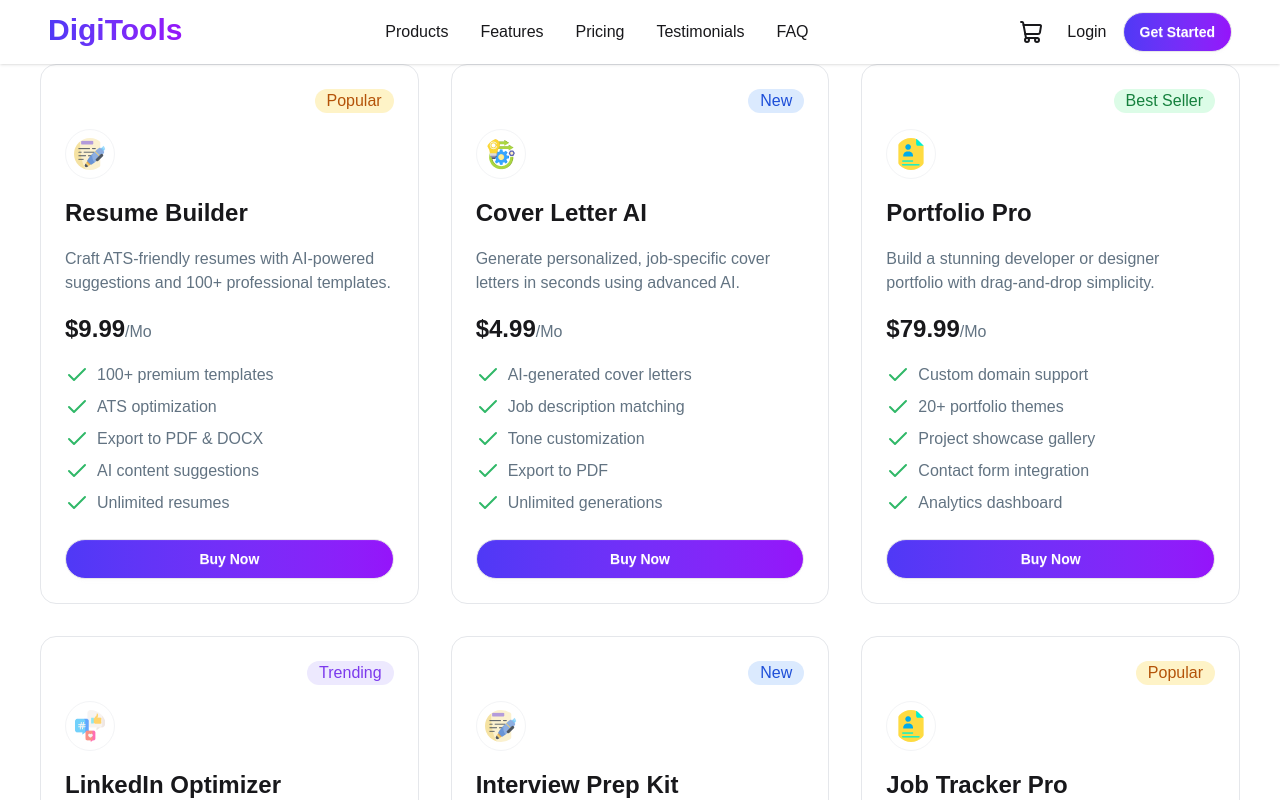
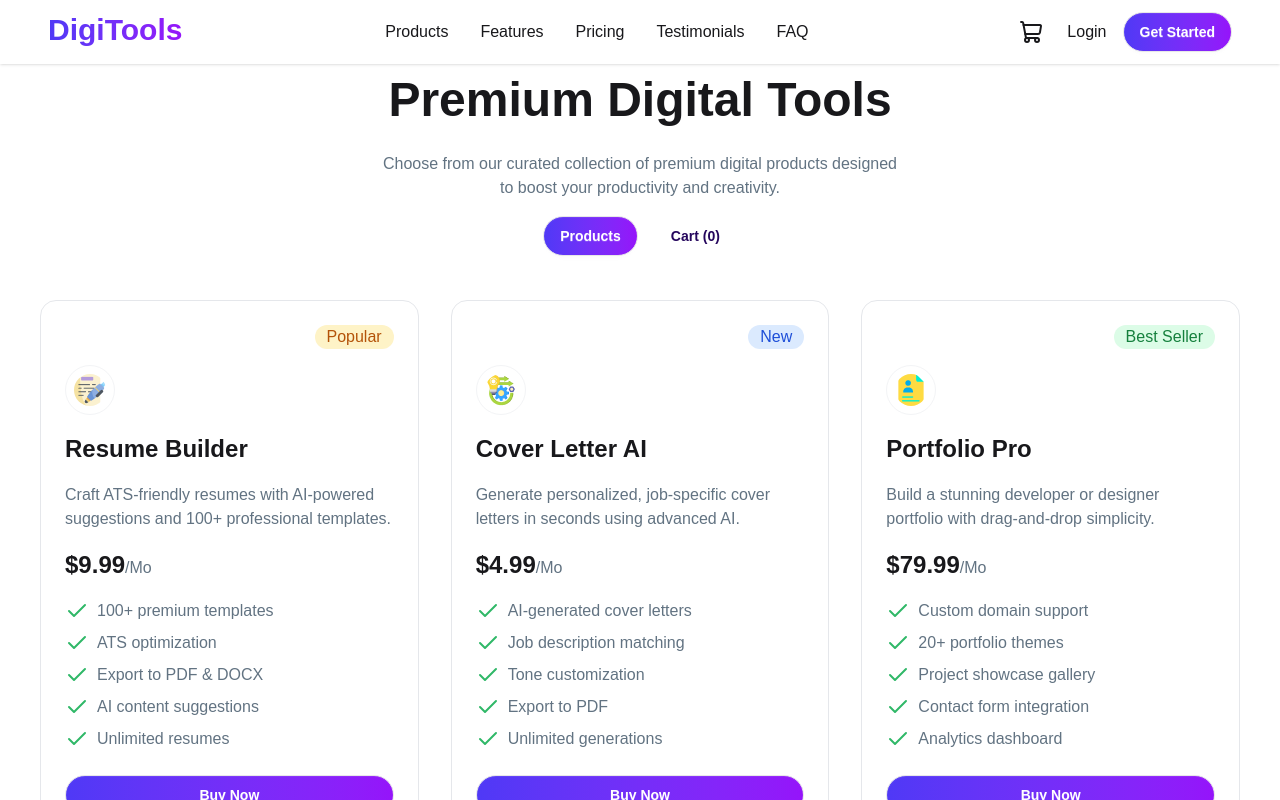
Before and after one commit to Sadik-BN/DigiTools, a React (Vite) app: page / in a window 1280 px wide. Shown: the top 800 px of the page. Built offline with nearby package versions, Linux system fonts and the light colour scheme.

Commit message:
Products button cart button toggling added

```diff
--- a/src/App.jsx
+++ b/src/App.jsx
@@ -1,7 +1,7 @@
-import { Suspense, useState } from "react"
+import { useState } from "react"
 import Navbar from "./components/Navbar/Navbar"
-import Products from "./components/Products/Products"
 import axios from "axios"
+import DigiTools from "./components/DigiTools/DigiTools"
 
 function App() {
 
@@ -21,9 +21,7 @@ function App() {
         </Navbar>
       </header>
       <main>
-        <Suspense fallback={<div className="flex justify-center items-center"><span className="loading loading-spinner loading-xl"></span></div>}>
-          <Products added={added} setAdded={setAdded} dataPromise={dataPromise}></Products>
-        </Suspense>
+        <DigiTools added={added} setAdded={setAdded} dataPromise={dataPromise}></DigiTools>
 
       </main>
     </>
--- /dev/null
+++ b/src/components/DigiTools/DigiTools.jsx
@@ -0,0 +1,31 @@
+import { Suspense, useState } from "react";
+import Products from "../Products/Products";
+
+const DigiTools = ({ dataPromise, added, setAdded }) => {
+    const [tab,setTab] = useState(1);
+    const products =()=>{
+        setTab(1);
+    }
+    const cart = ()=>{
+        setTab(2);
+    }
+    return (
+        <div className="container mx-auto px-10">
+
+            <div className="flex flex-col items-center justify-center space-y-4 mb-11">
+                <h1 className="text-[48px] font-extrabold">Premium Digital Tools</h1>
+                <p className="text-[#627382] text-center">Choose from our curated collection of premium digital products designed <br /> to boost your productivity and creativity.</p>
+                <div className="space-x-4">
+                    <button onClick={products} className={`btn rounded-3xl py-3.5 px-4 ${tab==1?"text-white font-semibold bg-linear-to-r from-[#4F39F6] to-[#9514FA]":"text-[#25065D] btn-ghost"}`}>Products</button>
+                    <button onClick={cart} className={`btn rounded-3xl py-3.5 px-4 ${tab==2?"text-white font-semibold bg-linear-to-r from-[#4F39F6] to-[#9514FA]":"text-[#25065D] btn-ghost"}`}>Cart ({added.length})</button>
+                </div>
+            </div>
+
+            <Suspense fallback={<div className="flex justify-center items-center"><span className="loading loading-spinner loading-xl"></span></div>}>
+                <Products added={added} setAdded={setAdded} dataPromise={dataPromise} tab={tab}></Products>
+            </Suspense>
+        </div>
+    );
+};
+
+export default DigiTools;
--- a/src/components/Products/Products.jsx
+++ b/src/components/Products/Products.jsx
@@ -1,11 +1,11 @@
 import { use } from "react";
 import Card from "./Card";
 
-const Products = ({dataPromise,added,setAdded}) => {
+const Products = ({dataPromise,added,setAdded,tab}) => {
     const axiosData = use(dataPromise);
     const productData = axiosData.data;
     return (
-        <div className="container mx-auto px-10 grid md:grid-cols-3 grid-cols-1 gap-8">
+        <div className={`${tab==1?"grid":"hidden"} md:grid-cols-3 grid-cols-1 gap-8`}>
             {
                 productData.map(product=> <Card key={product.id} product={product} added={added} setAdded={setAdded}></Card>)
             }
```
